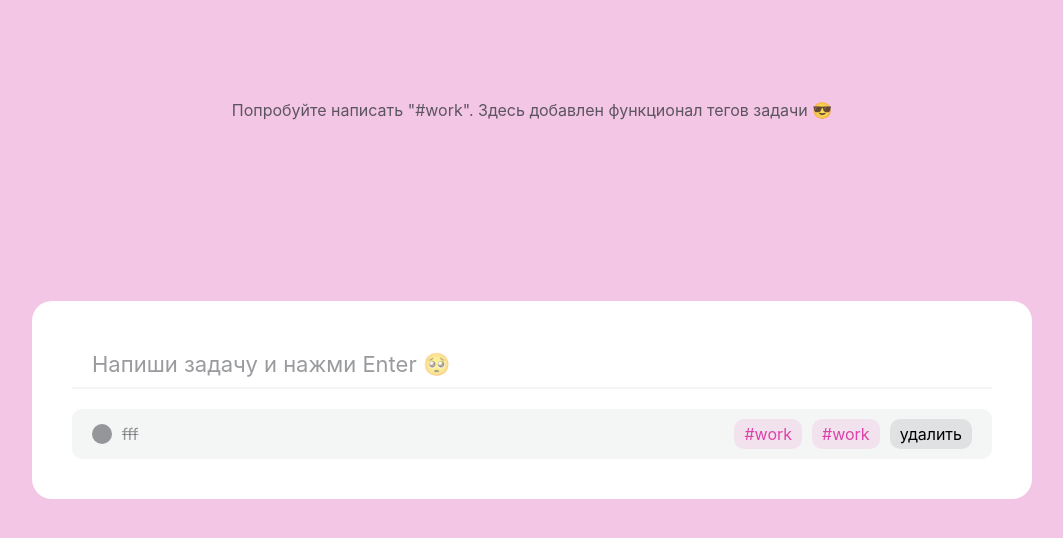
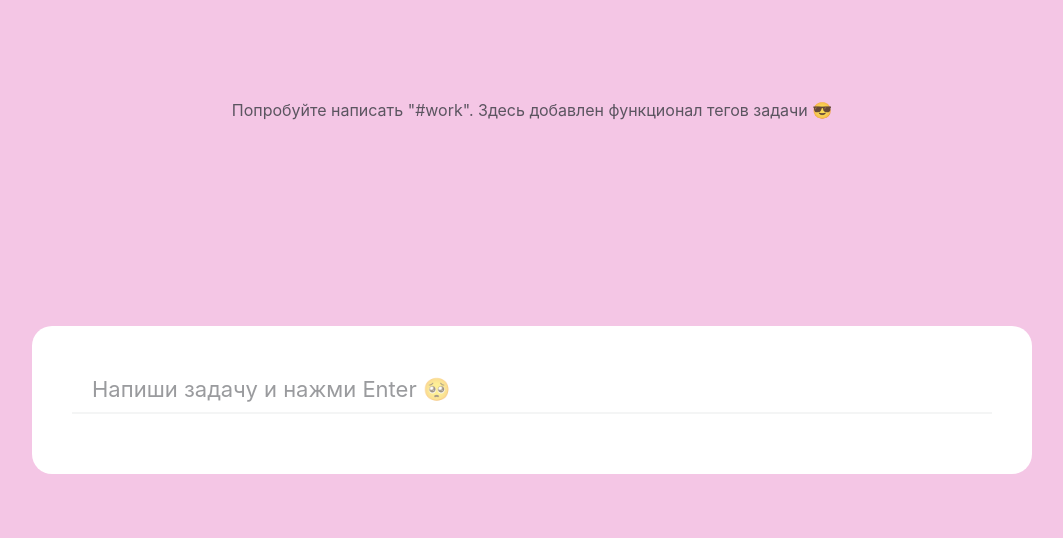
Before and after one commit to agona-lldan/hw3, a website built with Vite: page index.html in a window 1280 px wide. Shown: the whole page, without its empty margins (108-1171 px from the left). Built offline with nearby package versions, Linux system fonts and the light colour scheme.

Commit message:
как же неудобно писать коммиты в консоли

```diff
--- a/index.html
+++ b/index.html
@@ -8,29 +8,20 @@
   </head>
   <body>
     <main class="todo">
-      <p class="todo__hint">Попробуйте написать "#work". Здесь добавлен функционал тегов задачи 😎</p>
+      <p class="todo__hint">
+        Попробуйте написать "#work". Здесь добавлен функционал тегов задачи 😎
+      </p>
       <div class="todo__wrapper">
         <div class="todo__input-wrapper">
-          <input type="text" class="todo__input" id="input" placeholder="Напиши задачу и нажми Enter 🥺">
-          <div  class="todo__highlight" id="highlight"></div>
+          <input
+            type="text"
+            class="todo__input"
+            id="input"
+            placeholder="Напиши задачу и нажми Enter 🥺"
+          />
+          <div class="todo__highlight" id="highlight"></div>
         </div>
-        <div class="todo__list" id="list">
-          <div class="todo__item" data-id="1">
-            <div class="todo__item-block">
-              <button class="todo__check active"></button>
-              <p class="todo__text">fff</p>
-            </div>
-            <div class="todo__item-block">
-              <div class="todo__hashtag-wrapper">
-                <div class="todo__hashtag">#work</div>
-                <div class="todo__hashtag">#work</div>
-              </div>
-              <button class="todo__delete" data-delete="1">удалить</button>
-            </div>
-
-          </div>
-        </div>
-
+        <div class="todo__list" id="list"></div>
       </div>
     </main>
     <script type="module" src="/src/main.ts"></script>
```
